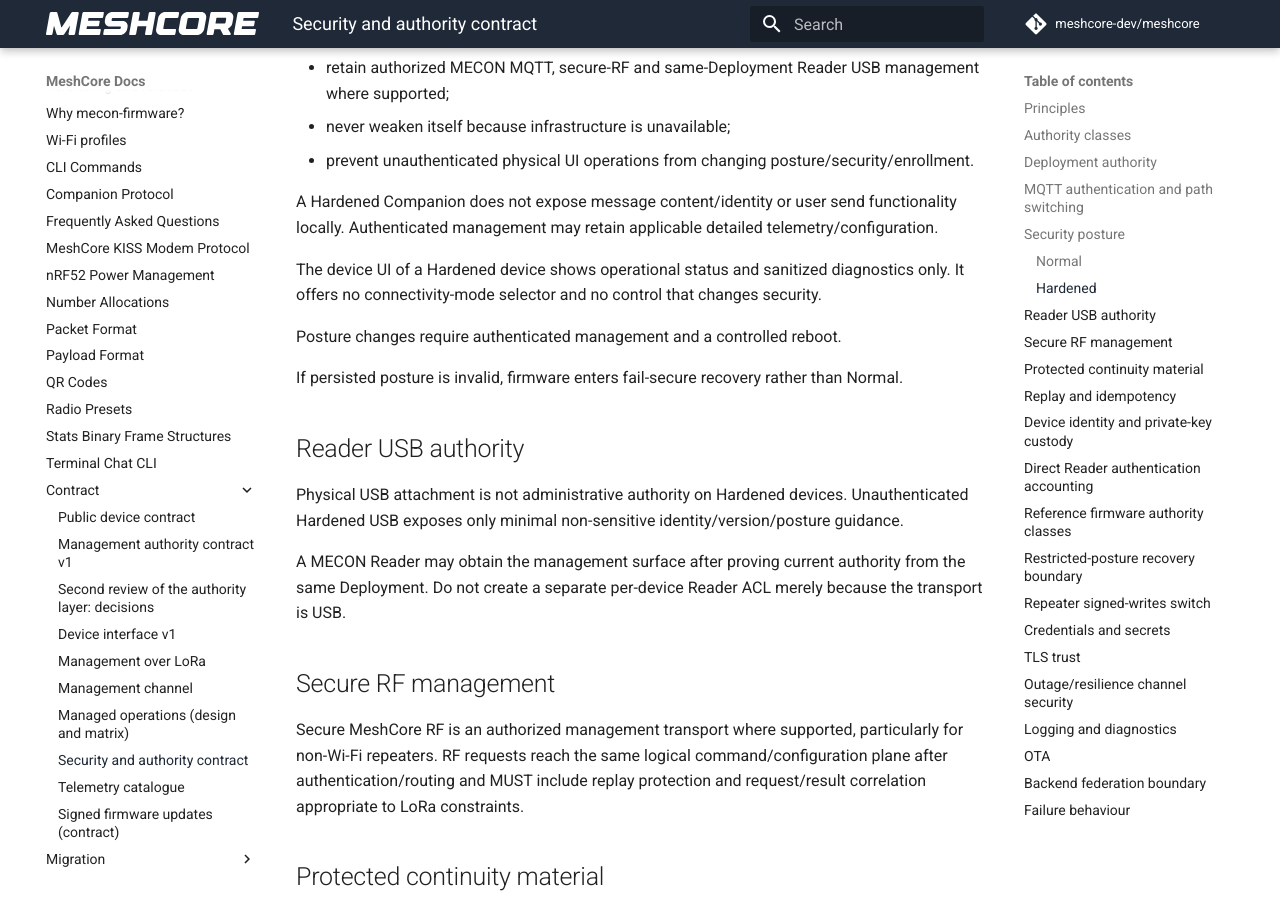
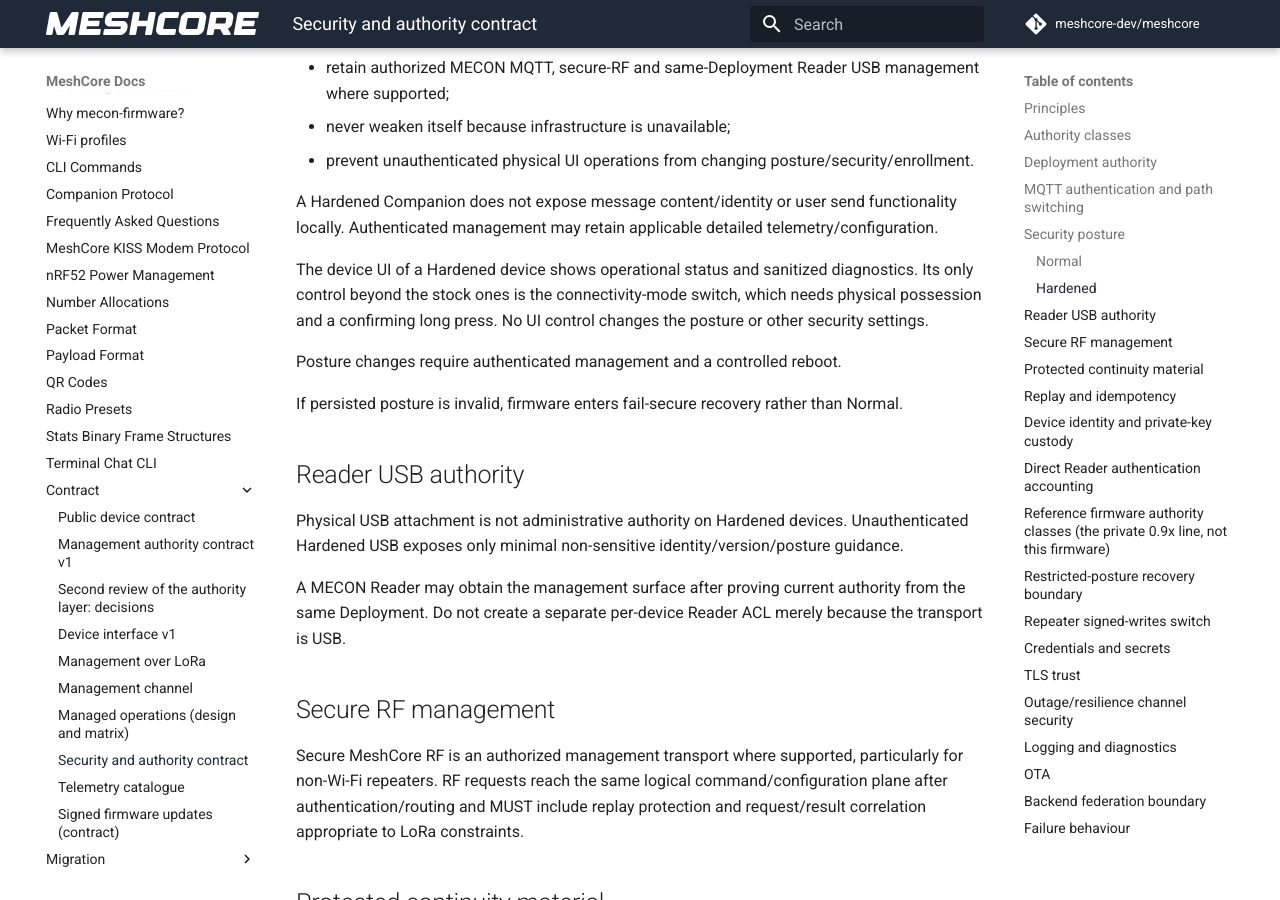
Before and after one commit to hoejriis/mecon-firmware, an MkDocs documentation site: the page built from docs/contract/SECURITY_AND_AUTHORITY.md, in a window 1280 px wide and 900 px high, scrolled down 2196 px. Built offline with MkDocs 1.6.1 and Material for MkDocs 9.7.7, drawn with Linux system fonts in a browser that asks for light colours; comment, search, counter and statistics services are not loaded; some of the changed text lies outside the part shown.

Commit message:
SECURITY_AND_AUTHORITY: the Hardened device UI as shipped
The firmware coder's review of PR 259: the connectivity-mode switch
works in Hardened on purpose (it needs physical possession and a
confirming long press; ConnMode::callerMaySwitch, CONNECTIVITY_MODE),
so the rule says so rather than "no selector". Whether to change that
is with the owner. The reference-firmware section's heading now says
it is the private 0.9x line.

Co-Authored-By: Claude Opus 5.5 (1M context) <noreply@anthropic.com>

```diff
--- a/docs/contract/SECURITY_AND_AUTHORITY.md
+++ b/docs/contract/SECURITY_AND_AUTHORITY.md
@@ -65,7 +65,7 @@ Hardened is a managed-infrastructure posture. It MUST:
 
 A Hardened Companion does not expose message content/identity or user send functionality locally. Authenticated management may retain applicable detailed telemetry/configuration.
 
-The device UI of a Hardened device shows operational status and sanitized diagnostics only. It offers no connectivity-mode selector and no control that changes security.
+The device UI of a Hardened device shows operational status and sanitized diagnostics. Its only control beyond the stock ones is the connectivity-mode switch, which needs physical possession and a confirming long press. No UI control changes the posture or other security settings.
 
 Posture changes require authenticated management and a controlled reboot.
 
@@ -114,7 +114,7 @@ The backend needs the private key to decrypt direct messages addressed to the de
 
 The Reader's single unsigned readiness probe on attach is answered but not counted as an authentication rejection. Every other unsigned request on a Deployment-aware device is refused and counted.
 
-## Reference firmware authority classes
+## Reference firmware authority classes (the private 0.9x line, not this firmware)
 
 The reference firmware's vocabulary maps the classes above to five codes: **S** (Deployment-signed, accepted on any transport), **P** (physical possession over USB or a repeater console, unsigned), **R** (an authenticated Reader over USB in a restricted posture), **open** (reads that disclose nothing secret) and **L** (a device with no Deployment record). A device must hold a USB-auth secret before it can enter Hardened, so that a Reader can always unlock it; the secret is write-once over USB and never the enrolment credential. Unsigned exceptions are listed in [Current-to-target adjustments](../migration/CONTRACT_MIGRATION_NOTES.md#reference-firmware-today-09x-line) and in [Security model](../migration/CONTRACT_MIGRATION_NOTES.md#reference-firmware-today-09x-line).
 
```
